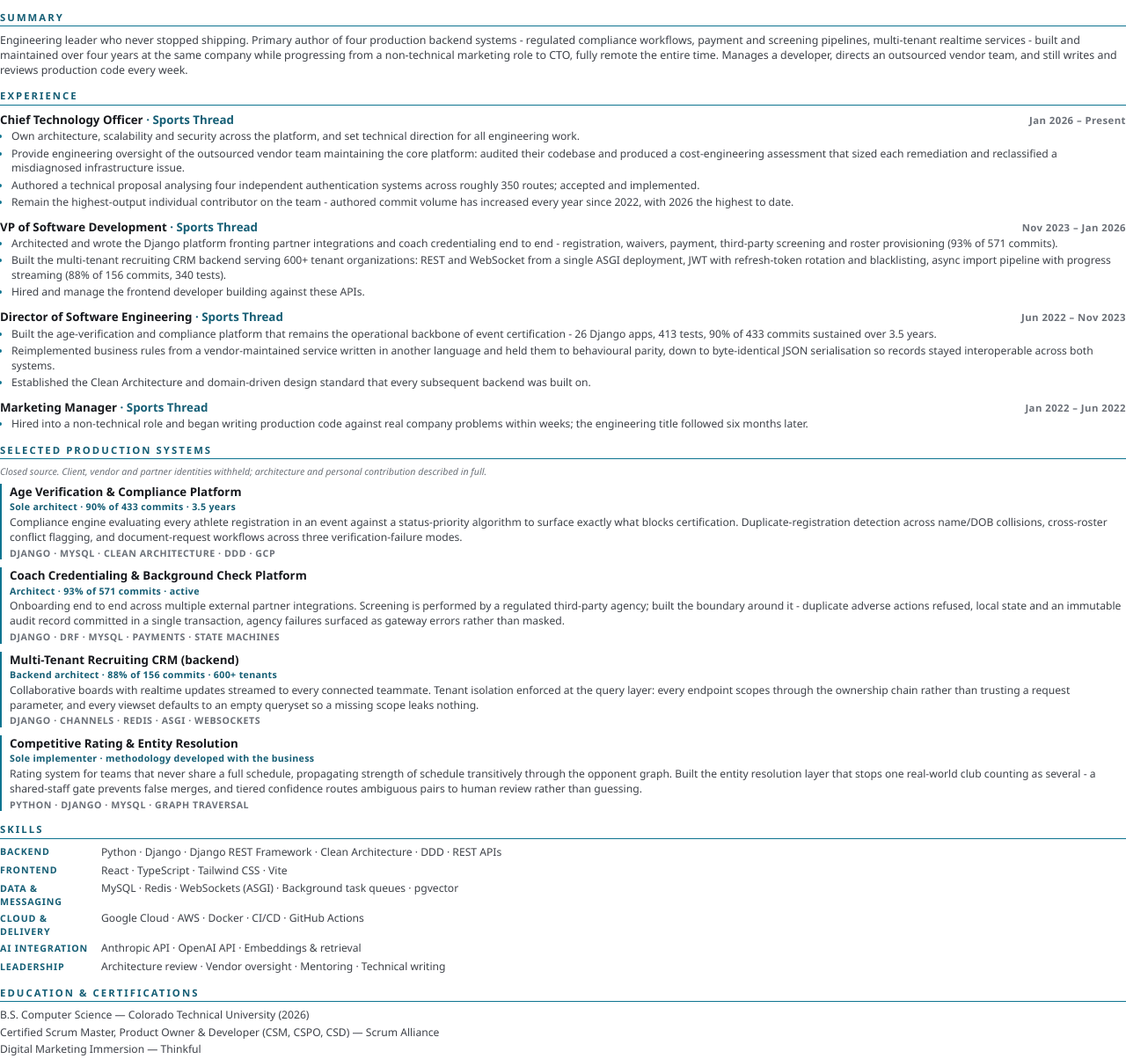
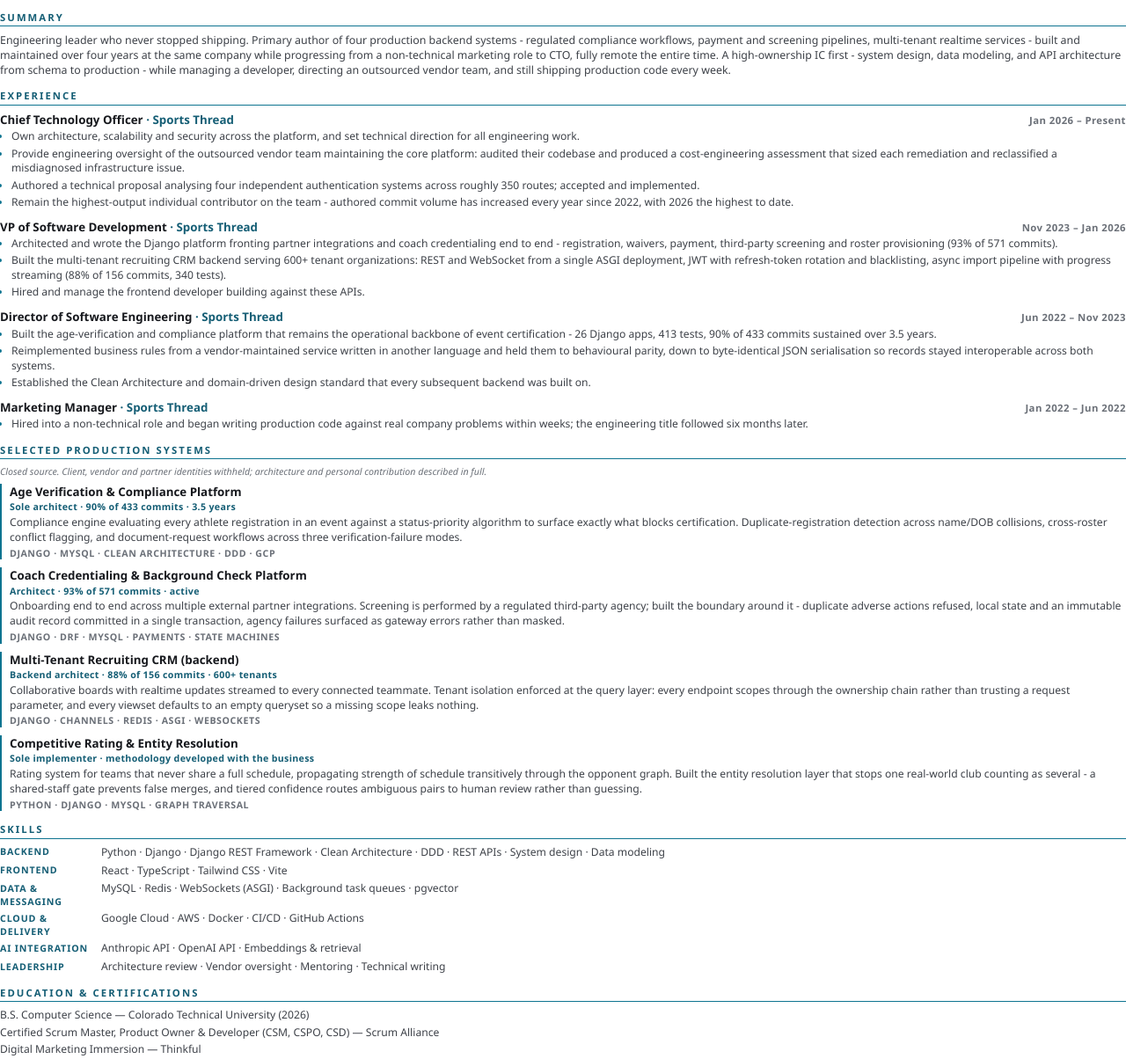
Before and after one commit to DedRozs/FullStackPortfolio, a Django app: template apps/react_app/templates/react_app/resume_pdf.html in a window 1280 px wide. Shown: the part 83-1287 px from the top of the page at 88% size. Run offline with Django 5.2, Linux system fonts and the light colour scheme; the template is opened without the code that fills it, so the values that code supplies are empty.

Commit message:
feat: resume summary leads with high-ownership IC framing, add system design and data modeling to skills
Co-Authored-By: Claude Opus 5 <noreply@anthropic.com>

```diff
--- a/apps/react_app/templates/react_app/resume_pdf.html
+++ b/apps/react_app/templates/react_app/resume_pdf.html
@@ -207,8 +207,9 @@ section { margin-bottom: 0; }
         backend systems - regulated compliance workflows, payment and screening pipelines,
         multi-tenant realtime services - built and maintained over four years at the same
         company while progressing from a non-technical marketing role to CTO, fully remote
-        the entire time. Manages a developer, directs an outsourced vendor team, and still
-        writes and reviews production code every week.
+        the entire time. A high-ownership IC first - system design, data modeling, and API
+        architecture from schema to production - while managing a developer, directing an
+        outsourced vendor team, and still shipping production code every week.
     </p>
 </section>
 
@@ -302,7 +303,7 @@ section { margin-bottom: 0; }
     <p class="section-label">Skills</p>
     <div class="skills-grid">
         <span class="skill-area">Backend</span>
-        <span class="skill-list">Python &middot; Django &middot; Django REST Framework &middot; Clean Architecture &middot; DDD &middot; REST APIs</span>
+        <span class="skill-list">Python &middot; Django &middot; Django REST Framework &middot; Clean Architecture &middot; DDD &middot; REST APIs &middot; System design &middot; Data modeling</span>
 
         <span class="skill-area">Frontend</span>
         <span class="skill-list">React &middot; TypeScript &middot; Tailwind CSS &middot; Vite</span>
--- a/frontend/src/data/skills.ts
+++ b/frontend/src/data/skills.ts
@@ -11,7 +11,7 @@ export interface SkillGroup {
 export const SKILL_GROUPS: readonly SkillGroup[] = [
   {
     area: 'Backend',
-    skills: ['Python', 'Django', 'Django REST Framework', 'Clean Architecture', 'DDD', 'REST APIs'],
+    skills: ['Python', 'Django', 'Django REST Framework', 'Clean Architecture', 'DDD', 'REST APIs', 'System design', 'Data modeling'],
   },
   {
     area: 'Frontend',
--- a/frontend/src/pages/ResumePage.tsx
+++ b/frontend/src/pages/ResumePage.tsx
@@ -156,8 +156,9 @@ export default function ResumePage() {
             backend systems - regulated compliance workflows, payment and screening pipelines,
             multi-tenant realtime services - built and maintained over four years at the same
             company while progressing from a non-technical marketing role to CTO, fully remote
-            the entire time. Manages a developer, directs an outsourced vendor team, and still
-            writes and reviews production code every week.
+            the entire time. A high-ownership IC first - system design, data modeling, and API
+            architecture from schema to production - while managing a developer, directing an
+            outsourced vendor team, and still shipping production code every week.
           </p>
         </section>
 
```
Also changed, not shown: apps/react_app/generated/resume-pdf.manifest.json (+4 -4 lines), 2 other files.
